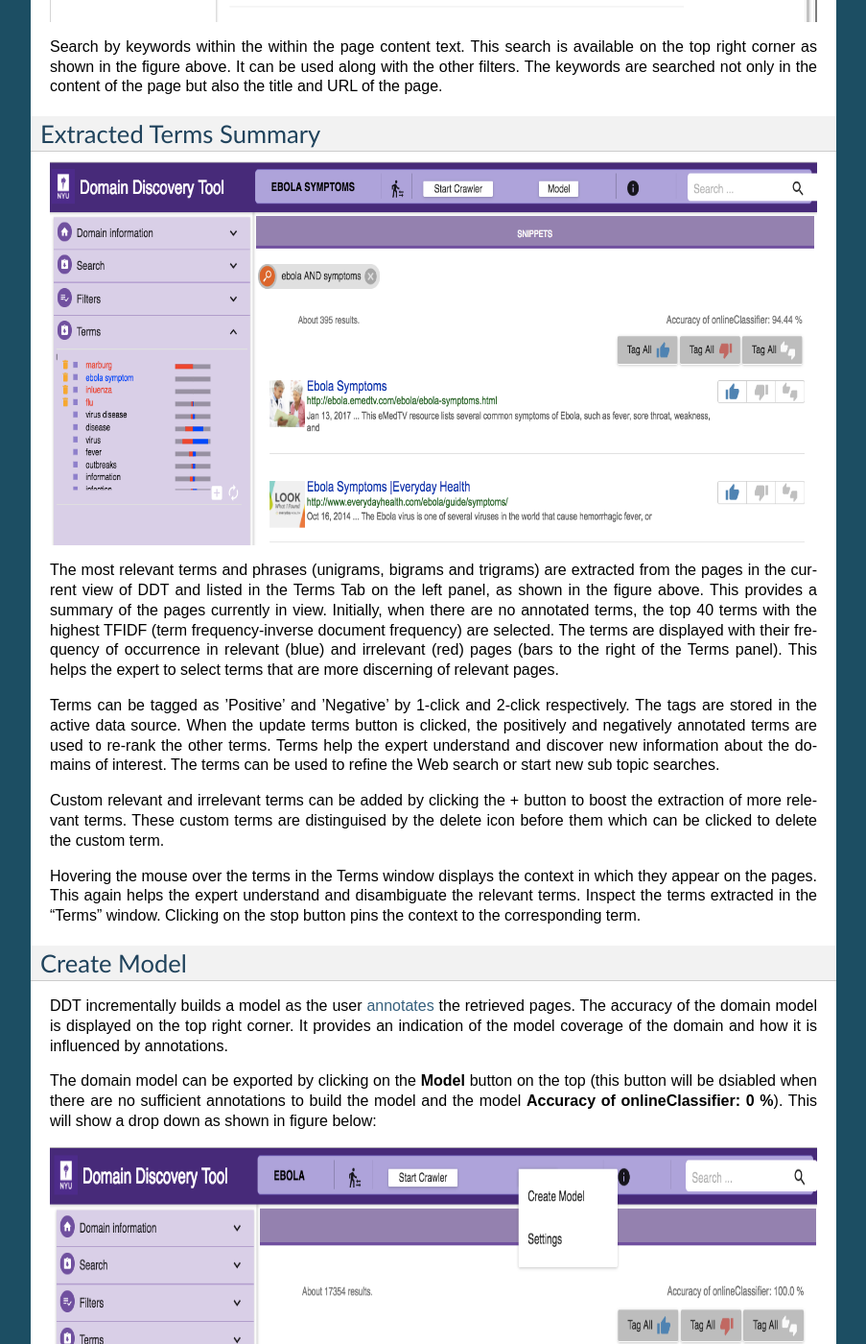
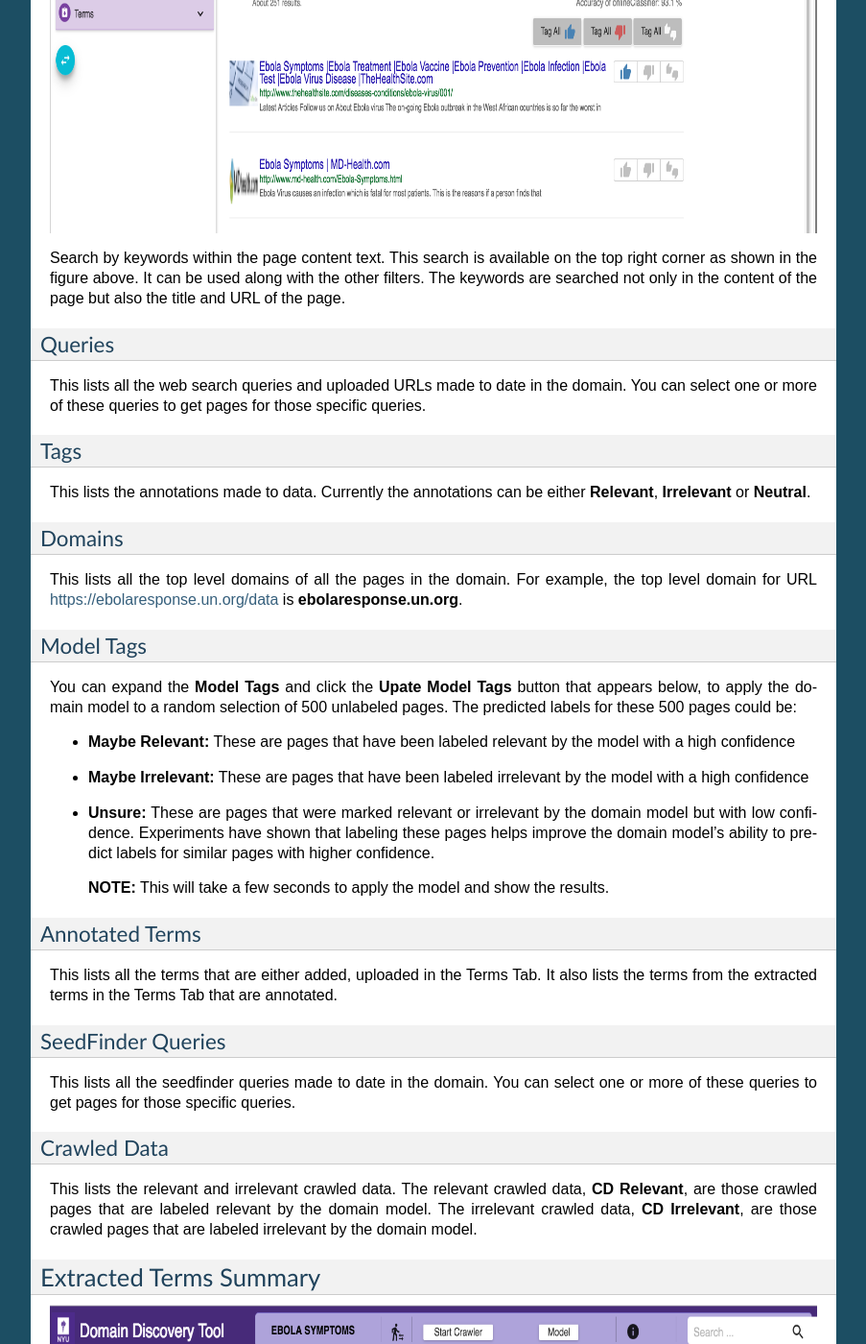
Before and after one commit to VIDA-NYU/domain_discovery_tool, a Sphinx documentation site: the page built from docs/use.rst, in a window 1280 px wide and 1400 px high, scrolled down 7119 px. Shown: the whole window at 96% size, without its empty margins (198-1101 px from the left). Built offline with Sphinx 7.4.7, drawn with Linux system fonts in a browser that asks for light colours; some of the changed text lies outside the part shown.

Commit message:
Created a step-by-step tutorials under Getting Started

```diff
--- a/docs/add_domain.rst
+++ b/docs/add_domain.rst
@@ -26,17 +26,3 @@
    :alt: alternate text
 
 Once domain is added click on domain name in the list of domains to collect, analyse and annotate web pages.
-
-Domains can be deleted by clicking on the |delete_domain| button.
-
-.. |delete_domain| image:: figures/delete_domain_button.png
-
-.. image:: figures/delete_domain.png
-   :width: 800px
-   :align: center
-   :height: 400px
-   :alt: alternate text
-
-On the **Deleting a domain** dialog select the domains to be deleted in the list of current domains and click on **Submit** button. They will no longer appear on the domains list.
-
-**NOTE: This will delete all the data collected for that domain.**
--- /dev/null
+++ b/docs/annotations.rst
@@ -0,0 +1,57 @@
+Annotating Pages
+----------------
+
+A model is created by annotating pages as **Relevant** or **Irrelevant** for the domain. Currently, the model can only distinguish between relevant and irrelevant pages. You can also annotate pages with custom tags. These can be later grouped as relevant or irrelevant when generating the model. Try to alternate between Steps 3a and 3b to build a model till you reach at least 100 pages for each. This will continuously build a model and you can see the accuracy of the model at the top right corner - **Domain Model Accuracy**.
+
+Step 3a
+*******
+
+Tag at least 100 **Relevant** pages for your domain. Refer `How to Annotate`_.
+
+Step 3b
+*******
+
+Tag at least 100 **Irrelevant** pages for your domain. Refer `How to Annotate`_.
+
+
+How to Annotate
+***************
+
+In the **Explore Data View** you see the pages for the domain (based on any filters applied) as shown below:
+
+.. image:: figures/explore_data_view.png
+   :width: 800px
+   :align: center
+   :height: 400px
+   :alt: alternate text
+
+The different mechanisms for annotating pages are:
+
+Tag Individual Pages
+<<<<<<<<<<<<<<<<<<<<
+.. |tag_one| image:: figures/tag_one.png
+
+|tag_one|  buttons, along each page, can be used to tag individual pages.
+
+Tag Selected Pages
+<<<<<<<<<<<<<<<<<<
+
+Select multiple pages by keeping the **ctrl** key pressed and clicking on the pages that you want to select. When done with selecting pages, release the **ctrl** key. This will bring up a window where you can tag the pages as shown below:
+
+.. image:: figures/multi_select.png
+   :width: 800px
+   :align: center
+   :height: 400px
+   :alt: alternate text
+
+Tag All Pages in View
+<<<<<<<<<<<<<<<<<<<<<
+
+.. |tag_all| image:: figures/tag_all.png
+
+Use the |tag_all| buttons at the top of the list of pages to tag all pages in the current view
+
+Tag All Pages for Current Filter
+<<<<<<<<<<<<<<<<<<<<<<<<<<<<<<<<
+
+If you want to tag all pages retrieved for a particular filter (across pagination), then check the **Select ALL results in <total pages> paginations** checkbox below the page list on top left. Then use |tag_all| buttons to tag all the pages.
--- a/docs/create_model.rst
+++ b/docs/create_model.rst
@@ -29,7 +29,7 @@
 
 
 Annotation
-~~~~~~~~~~
+**********
 
 Currently, pages can be annotated as Relevant, Irrelevant or Neutral using the |tag_all| buttons respectively to tag all pages in the current view. |tag_one| buttons can be used to tag individual pages. Annotations are used to build the domain model.
 
--- /dev/null
+++ b/docs/del_domain.rst
@@ -0,0 +1,16 @@
+Delete Domain
+-------------
+
+Domains can be deleted by clicking on the |delete_domain| button.
+
+.. |delete_domain| image:: figures/delete_domain_button.png
+
+.. image:: figures/delete_domain.png
+   :width: 800px
+   :align: center
+   :height: 400px
+   :alt: alternate text
+
+On the **Deleting a domain** dialog select the domains to be deleted in the list of current domains and click on **Submit** button. They will no longer appear on the domains list.
+
+**NOTE: This will delete all the data collected for that domain.**
--- a/docs/filter.rst
+++ b/docs/filter.rst
@@ -9,38 +9,34 @@
 
 Once some pages are loaded into the domain, they can be analyzed and spliced with various filters available in the Filters tab on the left panel. The available filters are:
 
+Search for Keywords
+*******************
+
+.. image:: figures/search.png
+   :width: 800px
+   :align: center
+   :height: 400px
+   :alt: alternate text
+
+Search by keywords within the page content text. This search is available on the top right corner as shown in the figure above. It can be used along with the other filters. The keywords are searched not only in the content of the page but also the title and URL of the page.
+
 Queries
-~~~~~~~
+*******
 
-This lists all the web search queries, uploaded URLs and seedfinder queries made to date in the domain. You can select one or more of these queries to get pages for those specific queries.
-
-SeedFinder Queries
-~~~~~~~~~~~~~~~~~~
-
-This lists all the seedfinder queries made to date in the domain. You can select one or more of these queries to get pages for those specific queries.
-
-Crawled Data
-~~~~~~~~~~~~
-
-This lists the relevant and irrelevant crawled data. The relevant crawled data, **CD Relevant**, are those crawled pages that are labeled relevant by the domain model. The irrelevant crawled data, **CD Irrelevant**, are those crawled pages that are labeled irrelevant by the domain model.
+This lists all the web search queries and uploaded URLs made to date in the domain. You can select one or more of these queries to get pages for those specific queries.
 
 Tags
-~~~~
+****
 
 This lists the annotations made to data. Currently the annotations can be either **Relevant**, **Irrelevant** or **Neutral**.
 
-Annotated Terms
-~~~~~~~~~~~~~~~
-
-This lists all the terms that are either added, uploaded in the Terms Tab. It also lists the terms from the extracted terms in the Terms Tab that are annotated.
-
 Domains
-~~~~~~~
+*******
 
 This lists all the top level domains of all the pages in the domain. For example, the top level domain for URL https://ebolaresponse.un.org/data is **ebolaresponse.un.org**.
 
 Model Tags
-~~~~~~~~~~
+**********
 
 You can expand the **Model Tags** and click the **Upate Model Tags** button that appears below, to apply the domain model to a random selection of 500 unlabeled pages. The predicted labels for these 500 pages could be:
 
@@ -48,15 +44,19 @@
 * **Maybe Irrelevant:** These are pages that have been labeled irrelevant by the model with a high confidence
 * **Unsure:** These are pages that were marked relevant or irrelevant by the domain model but with low confidence. Experiments have shown that labeling these pages helps improve the domain model's ability to predict labels for similar pages with higher confidence.
 
-**NOTE:** This will take a few seconds to apply the model and show the results.
+  **NOTE:** This will take a few seconds to apply the model and show the results.
 
-Search
-~~~~~~
+Annotated Terms
+***************
 
-.. image:: figures/search.png
-   :width: 800px
-   :align: center
-   :height: 400px
-   :alt: alternate text
+This lists all the terms that are either added, uploaded in the Terms Tab. It also lists the terms from the extracted terms in the Terms Tab that are annotated.
 
-Search by keywords within the within the page content text. This search is available on the top right corner as shown in the figure above. It can be used along with the other filters. The keywords are searched not only in the content of the page but also the title and URL of the page.
+SeedFinder Queries
+******************
+
+This lists all the seedfinder queries made to date in the domain. You can select one or more of these queries to get pages for those specific queries.
+
+Crawled Data
+************
+
+This lists the relevant and irrelevant crawled data. The relevant crawled data, **CD Relevant**, are those crawled pages that are labeled relevant by the domain model. The irrelevant crawled data, **CD Irrelevant**, are those crawled pages that are labeled irrelevant by the domain model.
--- a/docs/index.rst
+++ b/docs/index.rst
@@ -25,6 +25,7 @@
    :maxdepth: 2
 
    install
+   tutorials
    use
    publication
    contact
--- a/docs/load_data.rst
+++ b/docs/load_data.rst
@@ -3,8 +3,37 @@
 
 Continuing with our example of the **Ebola** domain, we show here the 3 methods of uploading data. Expand the Search tab on the left panel. You can add data to the domain in the following ways:
 
+Upload URLs
+***********
+
+If you have a set of URLs of sites you already know, you can add them from the **LOAD** tab. You can upload the list of URLs in the text box, one fully qualified URL per line, as shown in figure below:
+
+.. image:: figures/load_url_text.png
+   :width: 800px
+   :align: center
+   :height: 400px
+   :alt: alternate text
+
+You can also upload a file with the list of URLs by clicking on the **LOAD URLS FROM FILE** button. This will bring up a file explorer window where you can select the file to upload. *The list of fully qualified URLs should be entered one per line in the file*. For example:
+
+| http://www.plospathogens.org/article/info%3Adoi%2F10.1371%2Fjournal.ppat.1003065
+| https://bmcpsychiatry.biomedcentral.com/articles/10.1186/s12888-017-1280-8
+| http://www.cdph.ca.gov/programs/cder/Pages/Ebola.aspx
+
+Download an example URLs list file for ebola domain `HERE <https://github.com/ViDA-NYU/domain_discovery_tool/raw/master/docs/ebola_urls.txt>`_. Once the file is selected you can upload them by clicking on **RELEVANT**, **IRRELEVANT**, **NEUTRAL** or **Add Tag** (Add a custom tag). This will annotate the pages correspondingly.
+
+.. image:: figures/load_urls_popup.png
+   :width: 800px
+   :align: center
+   :height: 400px
+   :alt: alternate text
+
+The uploaded URLs are listed in the **Filters** Tab under **Queries** as **Uploaded**.
+
 Web Search
-~~~~~~~~~~
+***********
+
+You can do a keywords search on google or bing by clicking on the **WEB** tab. For example, “ebola symptoms”. All queries made are listed in the **Filters** Tab under **Queries**.
 
 .. image:: figures/query_web.png
    :width: 800px
@@ -12,48 +41,12 @@
    :height: 400px
    :alt: alternate text
 
-You can do a keywords search on google or bing by clicking on the **WEB** tab. For example, “ebola symptoms”. All queries made are listed in the **Filters** Tab under **Queries**.
+If you have a multiple search queries then you can load them by clicking on the **Run Multiple Queries** button. This will bring up a window where you can either add the queries one per line in a textbox or upload a file that contains the search queries one per line. You can select the search engine to use (**Google** or **Bing**):
 
-Upload URLs
-~~~~~~~~~~~
-
-If you have a set of URLs of sites you already know, you can add them from the **LOAD** tab. You can upload the list of URLs in the text box as shown in figure below:
-
-.. image:: figures/load_url_text.png
+.. image:: figures/load_multiple_queries.png
    :width: 800px
    :align: center
    :height: 400px
    :alt: alternate text
 
-Enter one URL per line.
-
-You can also upload a file with the list of URLs by clicking on the **LOAD URLS FROM FILE** button. This will bring up a file explorer window where you can select the file to upload. The list of URLs should be entered one per line in the file. Download an example URLs list file for ebola domain `HERE <https://github.com/ViDA-NYU/domain_discovery_tool/raw/master/docs/ebola_urls.txt>`_. The uploaded URLs are listed in the **Filters** Tab under **Queries** as **Uploaded**.
-
-SeedFinder
-~~~~~~~~~~
-
-Instead of making multiple queries to Google/Bing yourself you can trigger automated keyword search on Google/Bing and collect more web pages for the domain using the SeedFinder. This requires a domain model. So once you have annoated sufficient pages, indicated by a non-zero accuracy on the top right corner, you can use the SeedFinder functionality.
-
-To start a SeedFinder search click on the SEEDFINDER tab.
-
-.. image:: figures/seedfinder_search_new.png
-   :width: 800px
-   :align: center
-   :height: 600px
-   :alt: alternate text
-
-Enter the initial search query keywords, for example **ebola treatment**, as shown in the figure above. The SeedFinder issues this query to Google/Bing. It applies the domain model to the pages returned by Google/Bing. From the pages labeled relevant by the domain model the SeedFinder extracts keywords to form new queries which it again issues to Google/Bing. This iterative process terminates when no more relevant pages are retrieved or the max number of queries configured is exceeded.
-
-You can monitor the status of the SeedFinder in the **Process Monitor** that can be be accessed by clicking on the |pm_icon| on the top as shown below:
-
-.. |pm_icon| image:: figures/pm_icon.png
-
-.. image:: figures/sf_pm.png
-   :width: 800px
-   :align: center
-   :height: 600px
-   :alt: alternate text
-
-You can also stop the seedfinder process from the **Process Monitor** by clicking on the stop button shown along the corresponding proces.
-
-All queries made are listed in the **Filters** Tab under **SeedFinder Queries**. These pages can now be analysed and annotated just like the other web pages.
+Each of the queries will be issued on Google or Bing (as chosen) and the results made available for exploration and annotation in the **Filters** Tab under **Queries** as **Uploaded**.
--- /dev/null
+++ b/docs/seedfinder.rst
@@ -0,0 +1,28 @@
+SeedFinder
+**********
+
+Instead of making multiple queries to Google/Bing yourself you can trigger automated keyword search on Google/Bing and collect more web pages for the domain using the SeedFinder. This requires a domain model. So once you have annoated sufficient pages, indicated by a non-zero accuracy on the top right corner, you can use the SeedFinder functionality.
+
+To start a SeedFinder search click on the SEEDFINDER tab.
+
+.. image:: figures/seedfinder_search_new.png
+   :width: 800px
+   :align: center
+   :height: 600px
+   :alt: alternate text
+
+Enter the initial search query keywords, for example **ebola treatment**, as shown in the figure above. The SeedFinder issues this query to Google/Bing. It applies the domain model to the pages returned by Google/Bing. From the pages labeled relevant by the domain model the SeedFinder extracts keywords to form new queries which it again issues to Google/Bing. This iterative process terminates when no more relevant pages are retrieved or the max number of queries configured is exceeded.
+
+You can monitor the status of the SeedFinder in the **Process Monitor** that can be be accessed by clicking on the |pm_icon| on the top as shown below:
+
+.. |pm_icon| image:: figures/pm_icon.png
+
+.. image:: figures/sf_pm.png
+   :width: 800px
+   :align: center
+   :height: 600px
+   :alt: alternate text
+
+You can also stop the seedfinder process from the **Process Monitor** by clicking on the stop button shown along the corresponding proces.
+
+All queries made are listed in the **Filters** Tab under **SeedFinder Queries**. These pages can now be analysed and annotated just like the other web pages.
--- a/docs/use.rst
+++ b/docs/use.rst
@@ -1,11 +1,12 @@
-Using the Domain Discovery Tool
-===============================
+Features
+========
 
 Now you should be able to head to http://<hostname>:8084/ to interact with the tool.
 
 .. include:: add_domain.rst
+.. include:: del_domain.rst
 .. include:: load_data.rst
+.. include:: seedfinder.rst
 .. include:: filter.rst
 .. include:: terms_summary.rst
-.. include:: create_model.rst
 .. include:: run_crawler.rst
```
Also changed, not shown: docs/tutorials.rst (added, +22 -0 lines), docs/figures/explore_data_view.png (added), docs/figures/load_multiple_queries.png (added), docs/figures/load_urls_popup.png (added), docs/figures/multi_select.png (added).
